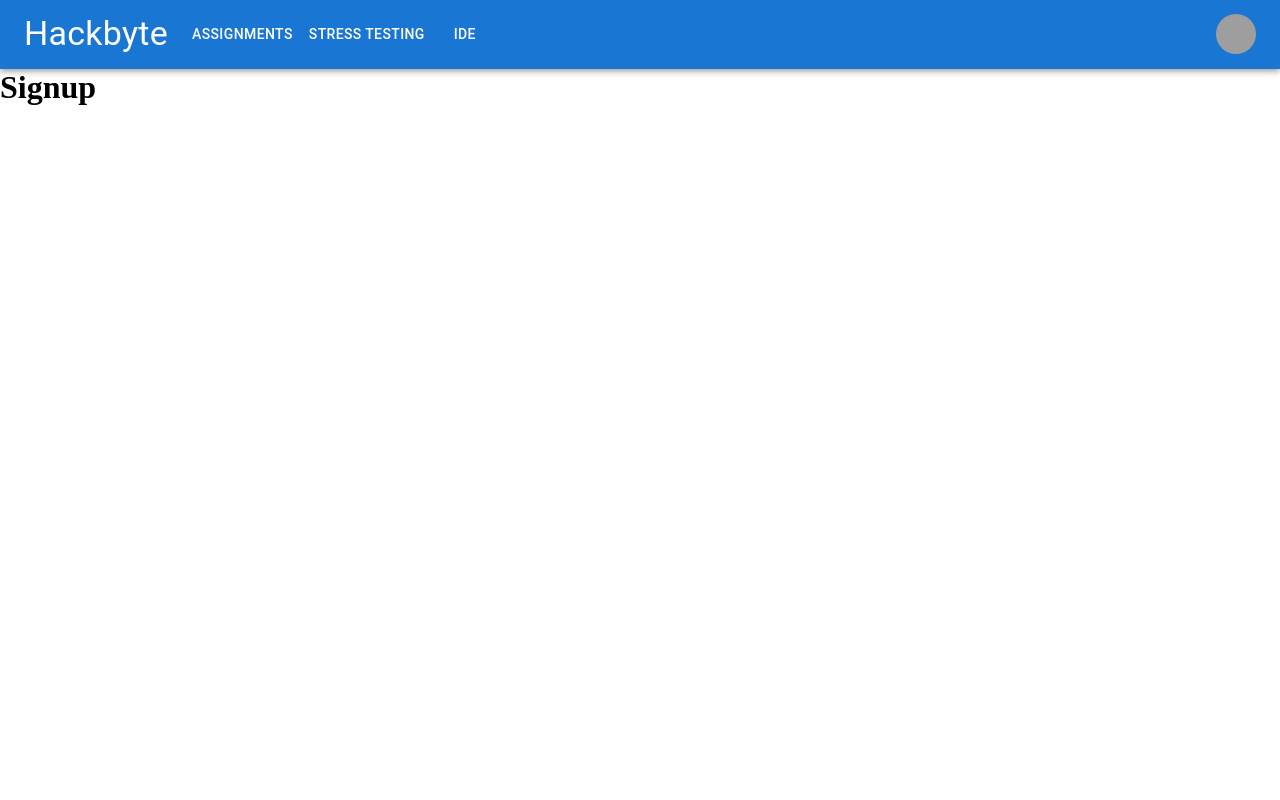
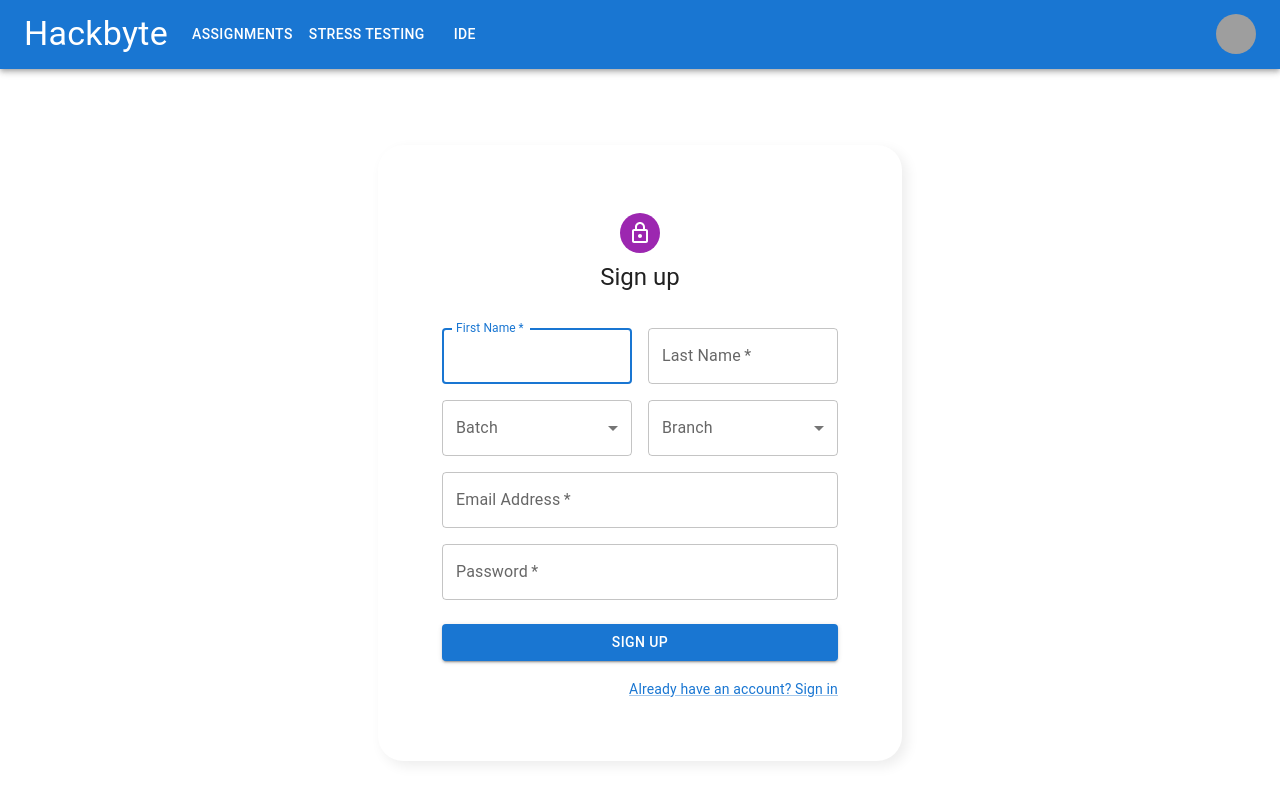
Before and after one commit to brijsiyag/hackbyte, a React (Vite) app in the folder client/: page /signup in a window 1280 px wide. Built offline with nearby package versions, Linux system fonts and the light colour scheme; grey boxes are pictures that could not be loaded.

Commit message:
signup page

```diff
--- a/client/src/App.jsx
+++ b/client/src/App.jsx
@@ -1,6 +1,8 @@
 import { BrowserRouter, Routes, Route } from "react-router-dom";
 import Navbar from "./Header/Navbar";
 import Login from "./Body/Login/Login";
+import Signup from "./Body/Signup/Signup";
+
 
 import "./App.css";
 function App() {
@@ -26,7 +28,7 @@ function App() {
             element={<h1>Submit Code</h1>}
           />
           <Route path="/login" element={<Login/>} />
-          <Route path="/signup" element={<h1>Signup</h1>} />
+          <Route path="/signup" element={<Signup/>} />
           <Route exact path="*" element={<h1>Main</h1>} />
         </Routes>
       </BrowserRouter>
--- a/client/src/Body/Login/Login.jsx
+++ b/client/src/Body/Login/Login.jsx
@@ -9,7 +9,7 @@ import Box from '@mui/material/Box';
 import LockOutlinedIcon from '@mui/icons-material/LockOutlined';
 import Typography from '@mui/material/Typography';
 import Container from '@mui/material/Container';
-import HomeIcon from "@mui/icons-material/Home";
+
 import { createTheme, ThemeProvider } from '@mui/material/styles';
 import "./login.css"
 
@@ -82,7 +82,7 @@ export default function SignIn() {
             <Grid container>
 
               <Grid item>
-                <Link href="#" variant="body2">
+                <Link href="/signup" variant="body2">
                   {"Don't have an account? Sign Up"}
                 </Link>
               </Grid>
--- a/client/src/Body/Login/login.css
+++ b/client/src/Body/Login/login.css
@@ -3,11 +3,22 @@ padding: 60px 40px;
 width: fit-content;
 display: block;
  margin: auto;
- margin-top: 50px;
+ margin-top: 6%;
 border-radius: 25px;
 background: #ffffff;
 box-shadow: 5px 5px 13px #ededed,
 -5px -5px 13px #ffffff;
+}
+.signupContainer {
+    padding: 60px 40px;
+    width: fit-content;
+    display: block;
+    margin: auto;
+    margin-top: 6%;
+    border-radius: 25px;
+    background: #ffffff;
+    box-shadow: 5px 5px 13px #ededed,
+        -5px -5px 13px #ffffff;
 }
 .MuiBox-root{
     margin-top: 0px !important;
@@ -15,3 +26,6 @@ box-shadow: 5px 5px 13px #ededed,
 .css-164r41r{
     margin-top: 30px !important;
 }
+.css-178yklu{
+    margin-top: 35px !important;
+}
--- a/client/src/Body/Signup/Signup.jsx
+++ b/client/src/Body/Signup/Signup.jsx
@@ -0,0 +1,173 @@
+import * as React from 'react';
+import Avatar from '@mui/material/Avatar';
+import Button from '@mui/material/Button';
+import CssBaseline from '@mui/material/CssBaseline';
+import TextField from '@mui/material/TextField';
+import Link from '@mui/material/Link';
+import Grid from '@mui/material/Grid';
+import Box from '@mui/material/Box';
+import LockOutlinedIcon from '@mui/icons-material/LockOutlined';
+import Typography from '@mui/material/Typography';
+import Container from '@mui/material/Container';
+import { createTheme, ThemeProvider } from '@mui/material/styles';
+import InputLabel from '@mui/material/InputLabel';
+import MenuItem from '@mui/material/MenuItem';
+import Select from '@mui/material/Select';
+import "../Login/login.css"
+import FormControl from '@mui/material/FormControl';
+
+
+
+
+const theme = createTheme();
+
+export default function SignUp() {
+  const handleSubmit = (event) => {
+    event.preventDefault();
+    const data = new FormData(event.currentTarget);
+    console.log({
+      email: data.get('email'),
+      password: data.get('password'),
+    });
+  };
+
+  return (
+
+    <ThemeProvider theme={theme}>
+             <div className="signupContainer">
+      <Container component="main" maxWidth="xs">
+        <CssBaseline />
+        <Box
+          sx={{
+            marginTop: 8,
+            display: 'flex',
+            flexDirection: 'column',
+            alignItems: 'center',
+          }}
+        >
+          <Avatar sx={{ m: 1, bgcolor: 'secondary.main' }}>
+            <LockOutlinedIcon />
+          </Avatar>
+          <Typography component="h1" variant="h5">
+            Sign up
+          </Typography>
+          <Box component="form" noValidate onSubmit={handleSubmit} sx={{ mt: 3 }}>
+            <Grid container spacing={2}>
+              <Grid item xs={12} sm={6}>
+                <TextField
+                  autoComplete="given-name"
+                  name="firstName"
+                  required
+                  fullWidth
+                  id="firstName"
+                  label="First Name"
+                  autoFocus
+                />
+              </Grid>
+              <Grid item xs={12} sm={6}>
+                <TextField
+                  required
+                  fullWidth
+                  id="lastName"
+                  label="Last Name"
+                  name="lastName"
+                  autoComplete="family-name"
+                />
+              </Grid>
+               <Grid item xs={12} sm={6}>
+                   <FormControl fullWidth>
+             <InputLabel id="batch-label">Batch</InputLabel>
+              <Select
+                labelId="batch-label"
+                  id="batch"
+                  name="batch"
+                  fullWidth
+                  label="Batch"
+                >
+                  <MenuItem id="2020" value={"Male"}>
+                    2020
+                  </MenuItem>
+                  <MenuItem id="2021" value={"Female"}>
+                    2021
+                  </MenuItem>
+                   <MenuItem id="2022" value={"Female"}>
+                    2022
+                  </MenuItem>
+                   <MenuItem id="2019" value={"Female"}>
+                2019
+                  </MenuItem>
+                </Select>
+                </FormControl>
+
+              </Grid>
+              <Grid item xs={12} sm={6}>
+                    <FormControl fullWidth>
+             <InputLabel id="branch-label">Branch</InputLabel>
+              <Select
+                labelId="branch-label"
+                  id="branch"
+                  name="branch"
+                  fullWidth
+                  label="Branch"
+                >
+                  <MenuItem id="cse" value={"Male"}>
+                    Cse
+                  </MenuItem>
+                  <MenuItem id="ece" value={"Female"}>
+                    Ece
+                  </MenuItem>
+                   <MenuItem id="mech" value={"Female"}>
+                    Mech
+                  </MenuItem>
+                   <MenuItem id="sm" value={"Female"}>
+                    Sm
+                  </MenuItem>
+                </Select>
+                </FormControl>
+              </Grid>
+              <Grid item xs={12}>
+                <TextField
+                  required
+                  fullWidth
+                  id="email"
+                  label="Email Address"
+                  name="email"
+                  autoComplete="email"
+                />
+              </Grid>
+              <Grid item xs={12}>
+                <TextField
+                  required
+                  fullWidth
+                  name="password"
+                  label="Password"
+                  type="password"
+                  id="password"
+                  autoComplete="new-password"
+                />
+              </Grid>
+
+            </Grid>
+            <Button
+              type="submit"
+              fullWidth
+              variant="contained"
+              sx={{ mt: 3, mb: 2 }}
+            >
+              Sign Up
+            </Button>
+            <Grid container justifyContent="flex-end">
+              <Grid item>
+                <Link href="/login" variant="body2">
+                  Already have an account? Sign in
+                </Link>
+              </Grid>
+            </Grid>
+          </Box>
+        </Box>
+
+      </Container>
+      </div>
+    </ThemeProvider>
+  );
+}
--- a/client/src/Header/Navbar.jsx
+++ b/client/src/Header/Navbar.jsx
@@ -11,6 +11,9 @@ import Avatar from "@mui/material/Avatar";
 import Button from "@mui/material/Button";
 import Tooltip from "@mui/material/Tooltip";
 import MenuItem from "@mui/material/MenuItem";
+import Link from '@mui/material/Link';
+import "./navbar.css"
+
 
 const pages = ["Assignments", "Stress Testing", "Ide"];
 const settings = ["Profile", "Account", "Dashboard", "Logout"];
@@ -38,6 +41,7 @@ const ResponsiveAppBar = () => {
     <AppBar position="static">
       <Container maxWidth="xl">
         <Toolbar disableGutters>
+            <Link href="/" className="head-main" style={{ color: "white", padding: 0,  }}>
           <Typography
             variant="h4"
             noWrap
@@ -46,6 +50,7 @@ const ResponsiveAppBar = () => {
           >
             Hackbyte
           </Typography>
+              </Link>
 
           <Box sx={{ flexGrow: 1, display: { xs: "flex", md: "none" } }}>
             <IconButton
--- /dev/null
+++ b/client/src/Header/navbar.css
@@ -0,0 +1,6 @@
+.head-main{
+    text-decoration: none;
+}
+.head-main:hover{
+    text-decoration: none;
+}
```
